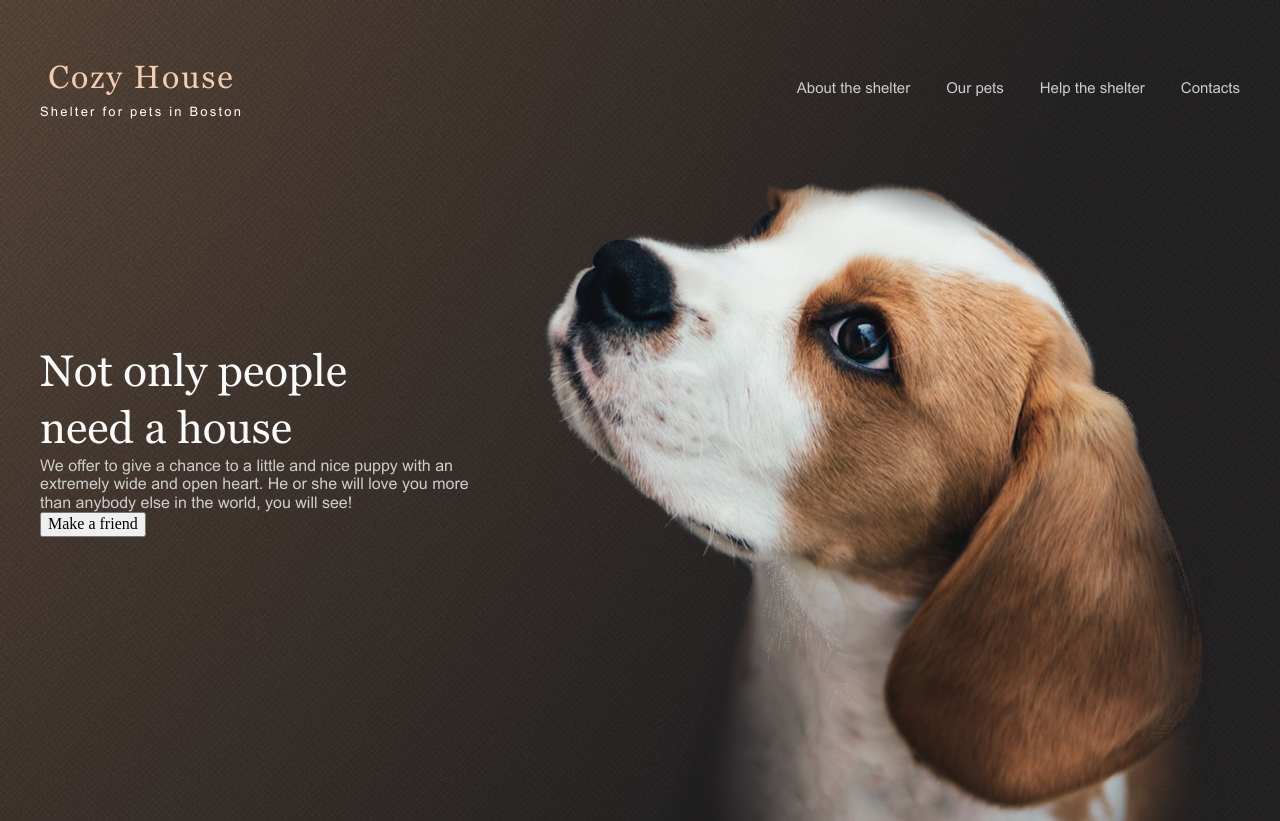
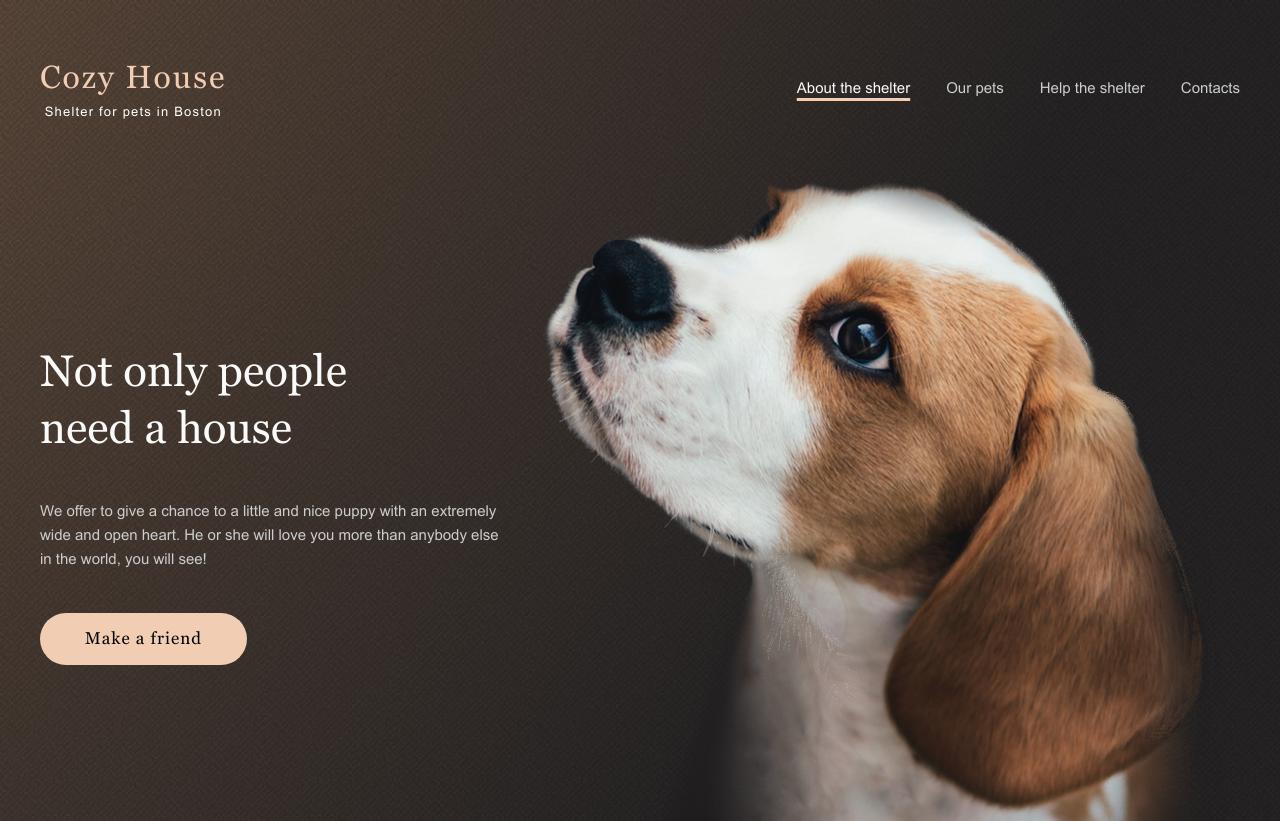
Before and after one commit to Legat14/shelter, a website: page shelter/assets/pages/main/index.html in a window 1280 px wide. Shown: the top 821 px of the page. Drawn offline with Linux system fonts and the light colour scheme.

Commit message:
feat: done not only people section

```diff
--- a/shelter/assets/pages/main/index.html
+++ b/shelter/assets/pages/main/index.html
@@ -18,10 +18,10 @@
     </div>
     <nav class="nav">
       <ul>
-        <li><span>About the shelter</span></li>
-        <li><span>Our pets</span></li>
-        <li><span>Help the shelter</span></li>
-        <li><span></span>Contacts</li>
+        <li class="nav__link_active"><a href="">About the shelter</a></li> <!--TODO: Сделать ссылки рабочими-->
+        <li><a href="">Our pets</a></li>
+        <li><a href="">Help the shelter</a></li>
+        <li><a href="">Contacts</a></li>
       </ul>
     </nav>
   </header>
@@ -31,7 +31,7 @@
       <div class="not-only__div">
         <h2>Not only people need a house</h2>
         <p>We offer to give a chance to a little and nice puppy with an extremely wide and open heart. He or she will love you more than anybody else in the world, you will see!</p>
-        <button type="button">Make a friend</button>
+        <button class="button-main not-only__button" type="button">Make a friend</button>
       </div>
     </section>
 
--- a/shelter/assets/sass/abstructs/_variables.scss
+++ b/shelter/assets/sass/abstructs/_variables.scss
@@ -1,6 +1,10 @@
 $color-primary: #f1cdb3;
+$color-bg: #867164;
 $color-light-x: #ffffff;
 $color-light-s: #fafafa;
 $color-dark-s: #cdcdcd;
+$color-dark-3x1: #292929;
 $color-gradient-bg-1: #544235;
 $color-gradient-bg-2: #222021;
+$color-bg-1: #ffffff;
+$color-bg-2: #f6f6f6;
--- a/shelter/assets/sass/base/_reset_styles.scss
+++ b/shelter/assets/sass/base/_reset_styles.scss
@@ -9,3 +9,11 @@ ul {
   padding-left: 0;
   list-style-type: none;
 }
+
+a {
+  text-decoration: none;
+}
+
+button {
+  border-style: none;
+}
--- /dev/null
+++ b/shelter/assets/sass/components/_buttons.scss
@@ -0,0 +1,17 @@
+button {
+  height: 52px;
+  font-family: "Georgia", serif;
+  font-size: 17px;
+  line-height: 22px;
+  letter-spacing: 1px;
+  border-color: $color-primary;
+  border-radius: 26px;
+}
+
+.button-main {
+  background-color: $color-primary;
+}
+
+.not-only__button {
+  width: 207px;
+}
--- a/shelter/assets/sass/components/_header.scss
+++ b/shelter/assets/sass/components/_header.scss
@@ -23,7 +23,7 @@ header {
   }
   p {
     font-size: 13px;
-    letter-spacing: 2.2px;
+    letter-spacing: 1.2px;
     font-weight: 400;
     color: $color-light-x;
   }
@@ -39,4 +39,20 @@ header {
     line-height: 24px;
     color: $color-dark-s;
   }
+  a {
+    color: $color-dark-s;
+  }
 }
+
+.nav__link_active {
+  color: $color-light-s;
+  text-decoration-line: underline;
+  text-decoration-color: $color-primary;
+  text-decoration-style: solid;
+  text-decoration-thickness: 3px;
+  text-underline-offset: 5px;
+  & a:visited {
+    color: $color-light-s;
+    text-decoration-color: $color-primary;
+  }
+}
--- a/shelter/assets/sass/components/_not-only.scss
+++ b/shelter/assets/sass/components/_not-only.scss
@@ -11,6 +11,9 @@
   width: 460px;
   height: 322px;
   padding-top: 343px;
+  display: flex;
+  flex-direction: column;
+  justify-content: space-between;
   h2 {
     width: 310px;
     font-family: "Georgia", serif;
@@ -20,6 +23,10 @@
     color: $color-light-s;
   }
   p {
+    position: relative;
+    font-weight: 400;
+    font-size: 15px;
+    line-height: 24px;
     color: $color-dark-s;
   }
 }
--- a/shelter/assets/sass/layout/_layouts.scss
+++ b/shelter/assets/sass/layout/_layouts.scss
@@ -1,3 +1,7 @@
+body {
+  background-color: $color-bg;
+}
+
 .wrapper {
   max-width: 1200px;
   padding-left: 40px;
--- a/shelter/assets/sass/main.scss
+++ b/shelter/assets/sass/main.scss
@@ -3,5 +3,6 @@
 @import "./base/general";
 @import "./base/reset_styles";
 @import "./layout/layouts";
+@import "./components/buttons";
 @import "./components/header";
-@import "./components/_not-only";
+@import "./components/not-only";
```
Also changed, not shown: shelter/assets/pages/main/normalize.css, shelter/assets/pages/main/style.css, 1 other file.
